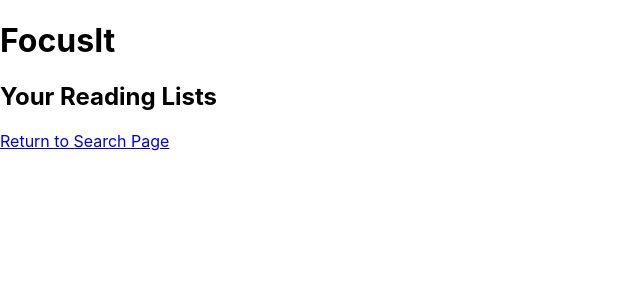
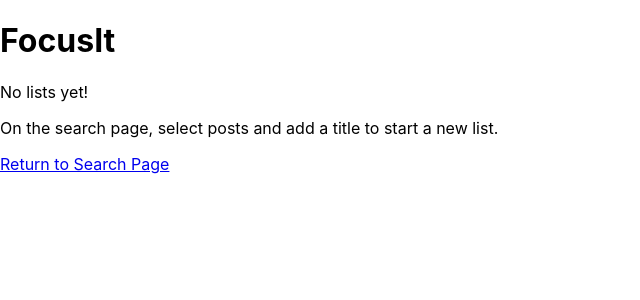
Before and after one commit to JasonSteelmanCoder/FocusIt, a React (Create React App) app: page /lists in a window 1280 px wide. Shown: the top 300 px of the page, without its empty margins (0-640 px from the left). Built offline with nearby package versions, Linux system fonts and the light colour scheme.

Commit message:
Give users clues when they have not created a list

```diff
--- a/src/components/ReadingListForm.js
+++ b/src/components/ReadingListForm.js
@@ -15,6 +15,8 @@ const ReadingListForm = () => {
     const isListTitleEmpty = !listTitle ? true : false;
     const disabled = isReadingListEmpty || isListTitleEmpty ? true : false;
 
+    const numReadingLists = (useSelector(state => state.readingLists)).length;
+
     const handleChange = (e) => {
         setListTitle(e.currentTarget.value);
     };
@@ -30,7 +32,7 @@ const ReadingListForm = () => {
         <form onSubmit={handleSubmit}>
             <input className='bordered' placeholder="Your list's title" value={listTitle} onChange={handleChange} />
             <button type='submit' className='bordered' disabled={disabled} >Save your reading list</button>
-            <Link to={'lists'} className='bordered' id='reading-list-link'>See your Reading Lists</Link>
+            <Link to={'lists'} className='bordered' id='reading-list-link'>See your Reading Lists ({numReadingLists})</Link>
             <ReadingListDisplay />
         </form>
     )
--- a/src/pages/ListsPage.js
+++ b/src/pages/ListsPage.js
@@ -1,11 +1,15 @@
 import React from 'react';
 import ReadingLists from '../components/ReadingLists.js';
 import ReturnButton from '../components/ReturnButton.js';
+import store from '../store.js';
 
 const ListPage = () => {
+
+
+
     return (
         <div>
-            <ReadingLists />
+            {store.getState().readingLists.length !== 0 ? <ReadingLists /> : <div><p>No lists yet!</p><p>On the search page, select posts and add a title to start a new list.</p></div>}
             <ReturnButton />
         </div>
     )
```
